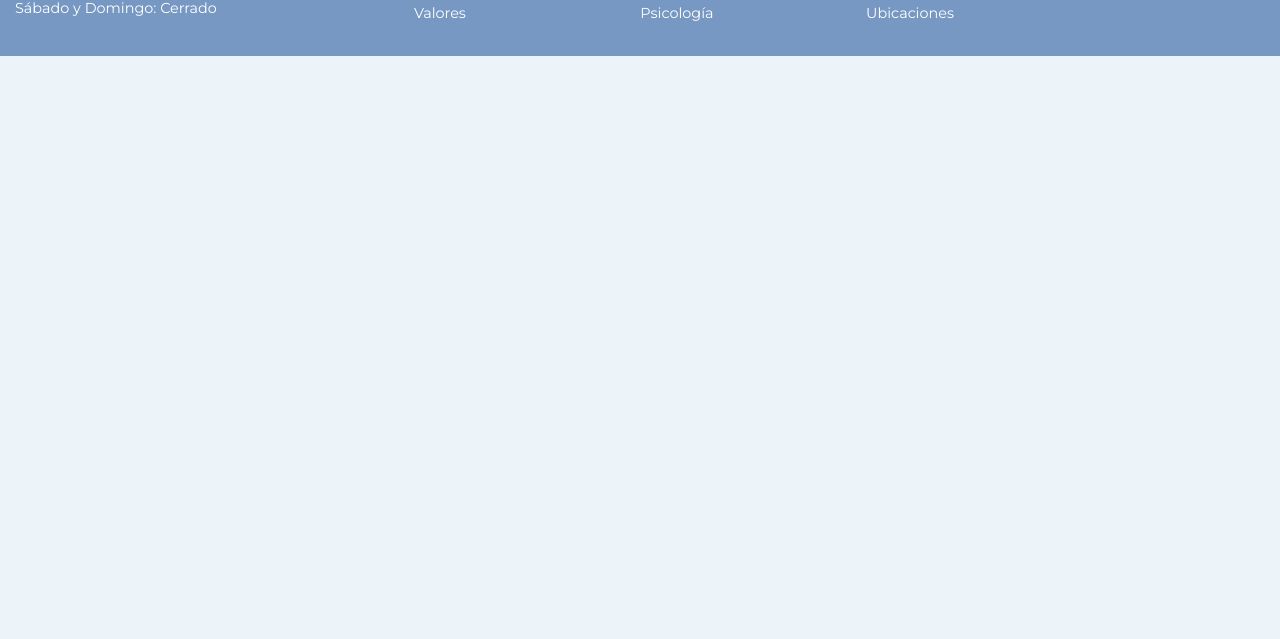
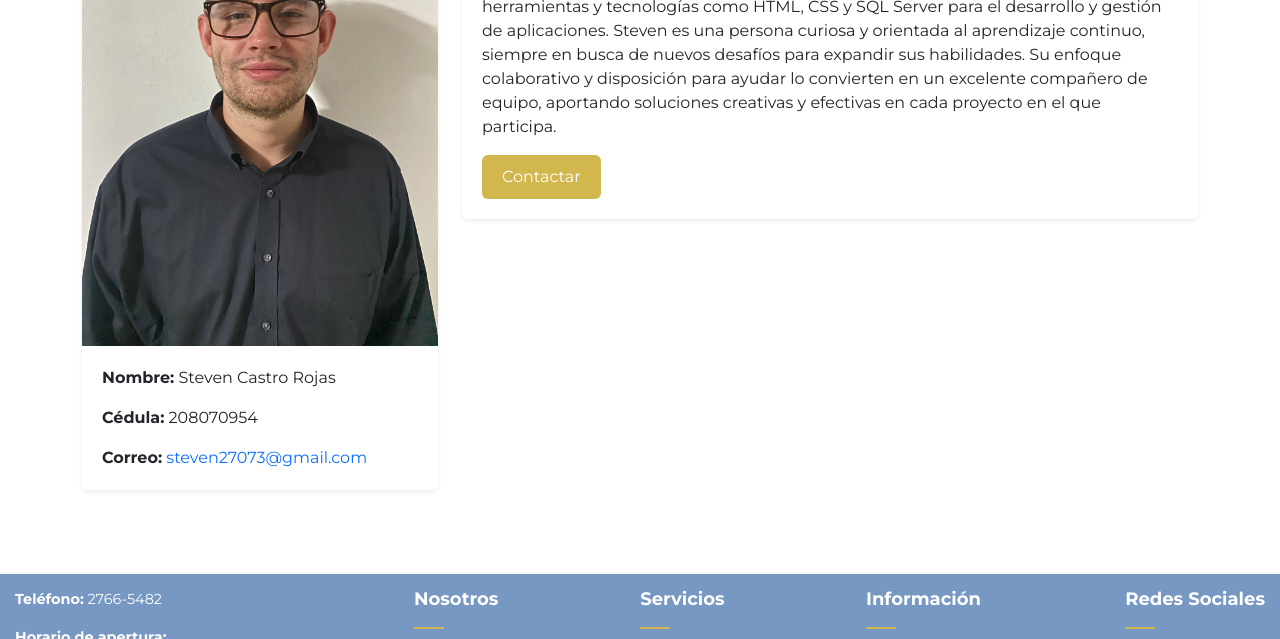
Before and after one commit to Gbroiz/Clinica_Dr_Telica, a plain HTML site: page acerca_de.html in a window 1280 px wide. Shown: the part 1030-1669 px from the top of the page. Before the commit the page ends 1086 px from the top, so only its background shows below. Drawn offline with nearby package versions, Linux system fonts and the light colour scheme.

Commit message:
actualizacion acerca de

```diff
--- a/acerca_de.html
+++ b/acerca_de.html
@@ -39,7 +39,7 @@
         </nav>
     </header>
     <section class="contenedor-informacion-autora">
-        <h2>Acerca de la diseñadora</h2>
+        <h2>Acerca de los diseñadores</h2>
         <hr>
         <div class="container mt-5">
             <div class="row">
@@ -77,11 +77,41 @@
                 </div>
             </div>
         </div>
+        <div class="container mt-5">
+            <div class="row">
+                <div class="col-md-4">
+                    <div class="card mb-4 shadow-sm border-light">
+                        <img class="img-autora" src="img/steven2.jpg" alt="Foto deLuis Steven Castro Rojas"
+                            class="card-img-top img-fluid">
+                        <div class="card-body">
+                            <p class="card-text"><strong>Nombre:</strong> Steven Castro Rojas</p>
+                            <p class="card-text"><strong>Cédula:</strong> 208070954</p>
+                            <p class="card-text"><strong>Correo:</strong> <a href="mailto:gbrenes.roiz@gmail.com"
+                                    class="text-decoration-none">steven27073@gmail.com</a></p>
+                        </div>
+                    </div>
+                </div>
+                <div class="col-md-8">
+                    <div class="card mb-4 shadow-sm border-light">
+                        <div class="card-body">
+                            <h5 class="card-title">Sobre Mí</h5>
+                            <p class="card-text">
+                                Steven Castro es un estudiante de la Universidad Técnica Nacional con una sólida formación en desarrollo de software y tecnologías web.
+                                Cuenta con conocimientos en lenguajes de programación como Java, C# y JavaScript, además de manejar herramientas y tecnologías como HTML, CSS y SQL Server para el desarrollo y gestión de aplicaciones.
+                                Steven es una persona curiosa y orientada al aprendizaje continuo, siempre en busca de nuevos desafíos para expandir sus habilidades.
+                                Su enfoque colaborativo y disposición para ayudar lo convierten en un excelente compañero de equipo, aportando soluciones creativas y efectivas en cada proyecto en el que participa.
+                            </p>
+                            <a href="https://api.whatsapp.com/send/?phone=50664167546" class="btn btn-primary btn-contactar">Contactar</a>
+                        </div>
+                    </div>
+                </div>
+            </div>
+        </div>
     </section>
     <footer>
         <div class="div-footer">
             <div class="footer-informacion">
-                <a href="tel:+50627665482"><p><strong>Teléfono:</strong> 27665482</p></a>
+                <a href="tel:+50627665482"><p><strong>Teléfono:</strong> 2766-5482</p></a>
                 <p><strong>Horario de apertura:</strong></p>
                 <ul>
                     <li><a>Lunes a Viernes: 09:30 - 12:00, 13:00 - 18:00</a></li>
```
Also changed, not shown: contacto.html (+1 -1 lines), img/steven2.jpg (added).
